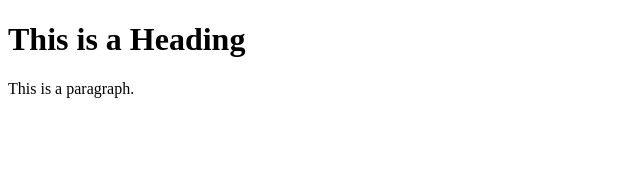
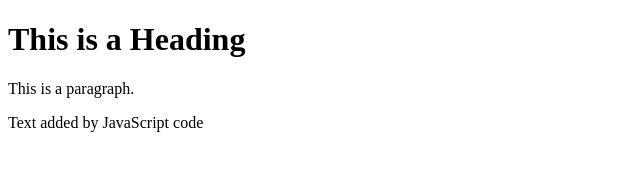
Before and after one commit to RozanskiP/Website, a plain HTML site: page index.html in a window 1280 px wide. Shown: the whole page, without its empty margins (0-640 px from the left). Drawn offline with Linux system fonts and the light colour scheme.

Commit message:
Update index.html

```diff
--- a/index.html
+++ b/index.html
@@ -8,10 +8,10 @@
 <h1>This is a Heading</h1>
 <p>This is a paragraph.</p>
 
-<div id="text"> </div>
+<div id="text"></div>
 
 <script>
-document.getElementById("text").innerHTML = "Text added by JS code";
-</scritp>
+document.getElementById("text").innerHTML = "Text added by JavaScript code";
+</script>
 </body>
 </html>
```
